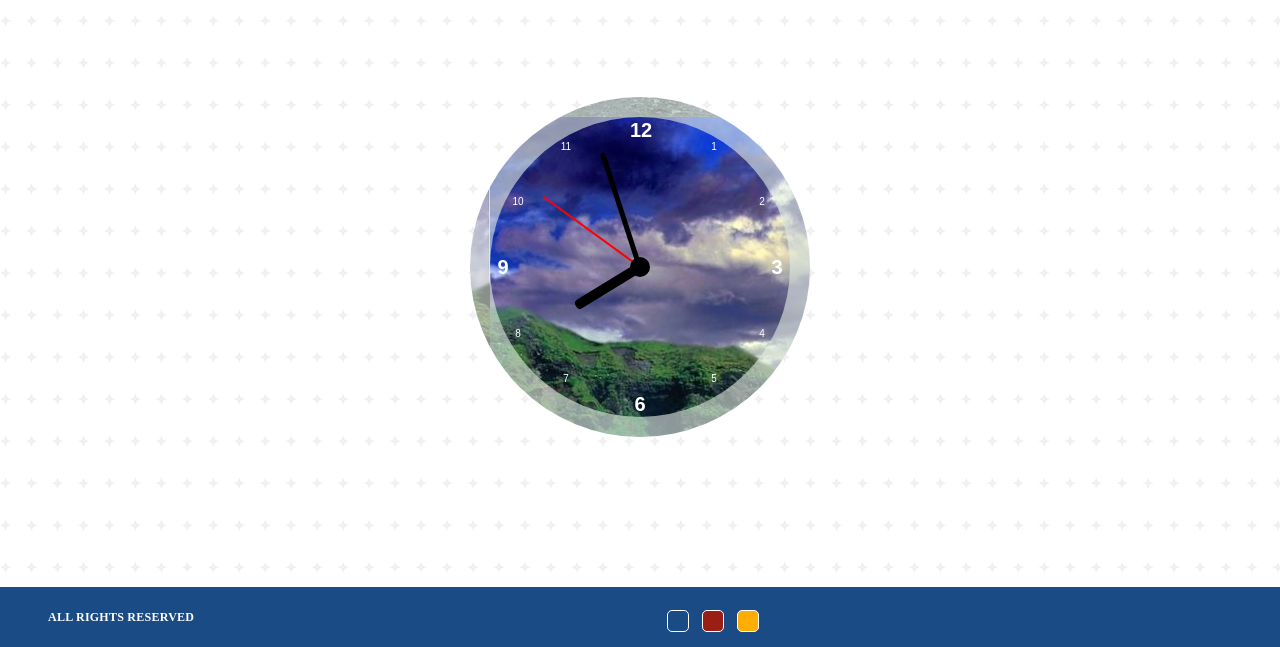
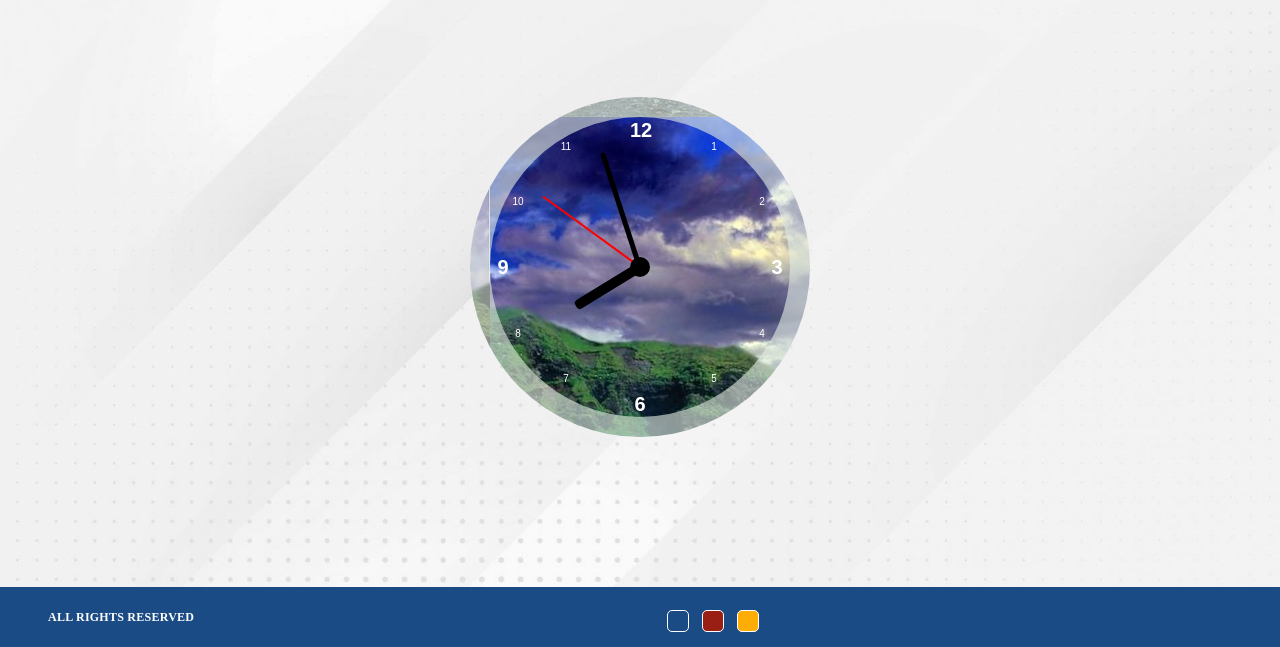
Before and after one commit to KDeepika-brs/Simple-Clock, a plain HTML site: page index.html in a window 1280 px wide. Shown: the part 153-800 px from the top of the page. Drawn offline with nearby package versions, Linux system fonts and the light colour scheme.

Commit message:
Update style.css

```diff
--- a/assets/css/style.css
+++ b/assets/css/style.css
@@ -100,7 +100,7 @@ header .bg-gradient {
 }
 
 body {
-    background: url("../img/BG.png");
+    background: url("../img/bg.jpg");
     background-size: cover;
 }
 
```
